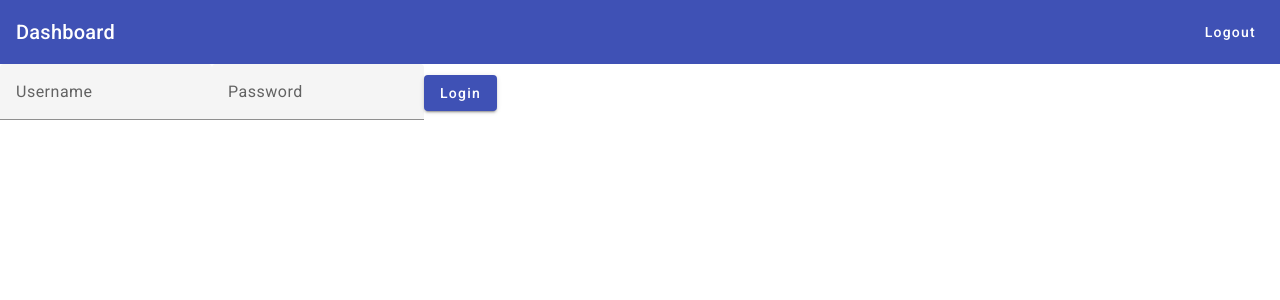
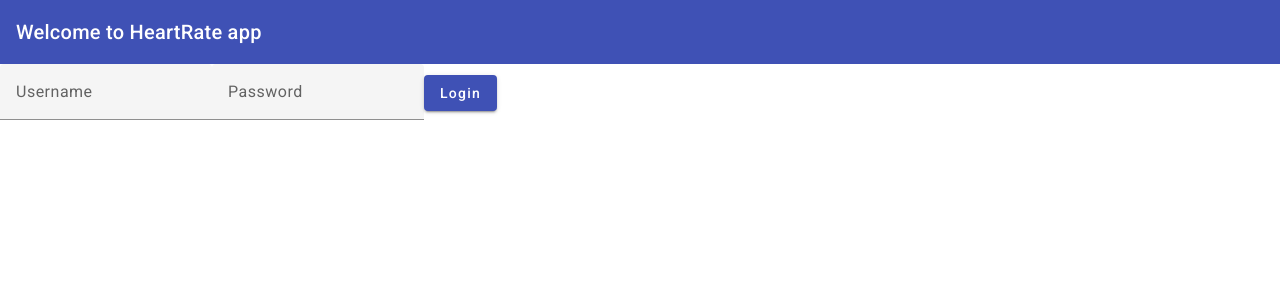
Before and after one commit to AssafGolani/AC-FULLSTACK-EXERCISE, an Angular app: page /login in a window 1280 px wide. Shown: the top 300 px of the page. Built offline with nearby package versions, Linux system fonts and the light colour scheme.

Commit message:
refactor: Update toolbar component to include welcome text for logged in users

```diff
--- a/src/app/toolbar/toolbar.component.html
+++ b/src/app/toolbar/toolbar.component.html
@@ -1,5 +1,8 @@
 <mat-toolbar color="primary">
-  <span>Dashboard</span>
+  <span *ngIf="isLoggedIn; else welcomeText">Dashboard</span>
+  <ng-template #welcomeText>
+    <span>Welcome to HeartRate app</span>
+  </ng-template>
   <span class="spacer"></span>
-  <button mat-button (click)="logout()">Logout</button>
+  <button *ngIf="isLoggedIn" mat-button (click)="logout()">Logout</button>
 </mat-toolbar>
--- a/src/app/toolbar/toolbar.component.ts
+++ b/src/app/toolbar/toolbar.component.ts
@@ -1,4 +1,4 @@
-import { Component, inject } from '@angular/core';
+import { Component, inject, OnInit } from '@angular/core';
 import { MatToolbarModule } from '@angular/material/toolbar';
 import { MatButtonModule } from '@angular/material/button';
 import { CommonModule } from '@angular/common';
@@ -11,8 +11,15 @@ import { AuthService } from '../services/auth.service';
   templateUrl: './toolbar.component.html',
   styleUrl: './toolbar.component.css',
 })
-export class ToolbarComponent {
+export class ToolbarComponent implements OnInit {
+  isLoggedIn: boolean = false;
   private authService: AuthService = inject(AuthService);
+
+  ngOnInit(): void {
+    this.authService.isLoggedIn$.subscribe((isLoggedIn) => {
+      this.isLoggedIn = isLoggedIn;
+    });
+  }
 
   logout(): void {
     this.authService.logout();
```
